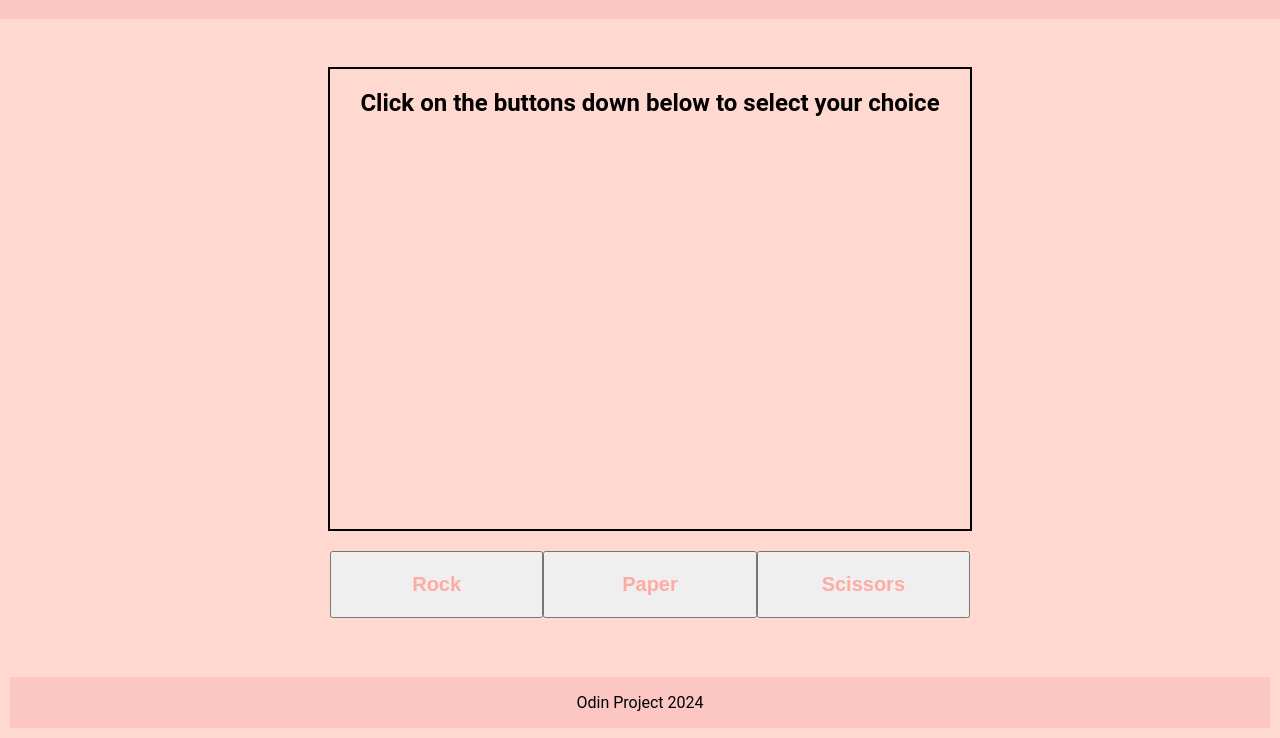
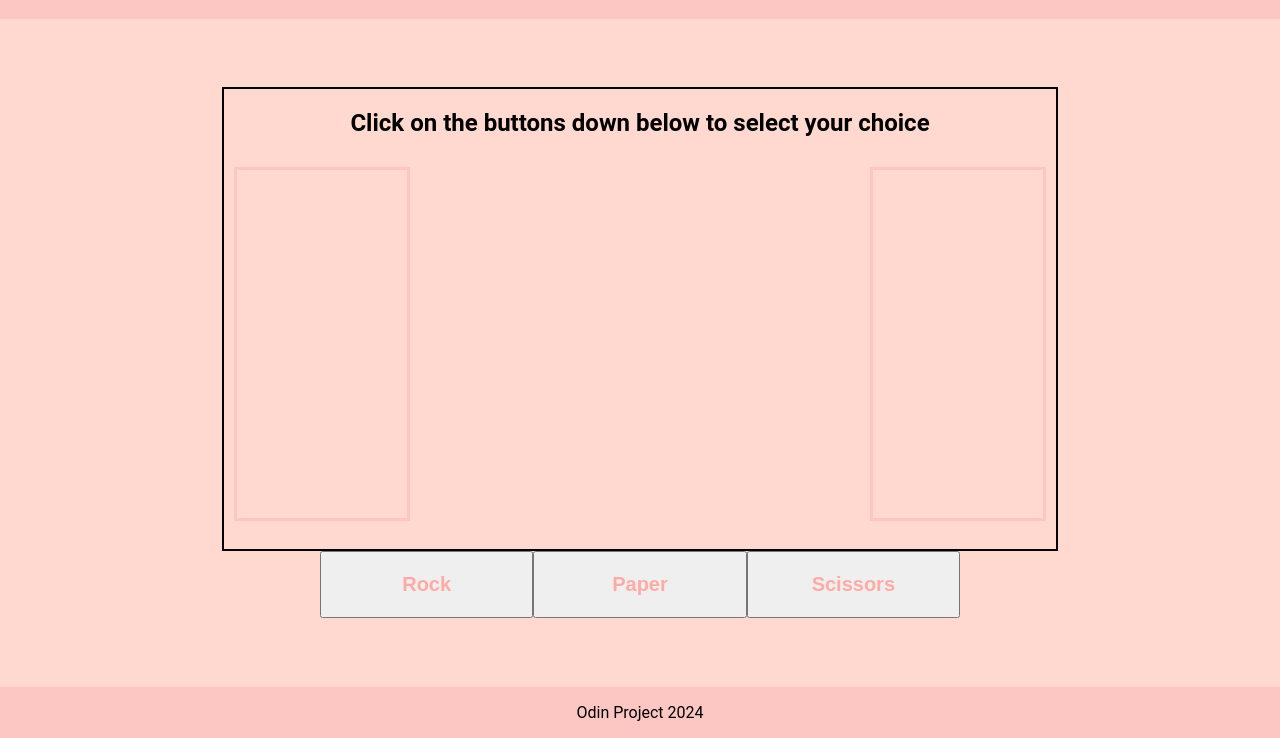
Before and after one commit to AndzhurT/odin-rock-paper-scissors, a plain HTML site: page index.html in a window 1280 px wide. Shown: the part 62-800 px from the top of the page. Drawn offline with Linux system fonts and the light colour scheme.

Commit message:
Add my score and computer's score to the DOM window
Add some styling, specifically for left and right containers

```diff
--- a/index.html
+++ b/index.html
@@ -14,10 +14,20 @@
     <div class="section container">
         <div class="text-output">
             <h2>Click on the buttons down below to select your choice</h2>
-            <p class="humanText"></p>
-            <p class="computerText"></p>
-            <p class="finalRoundText"></p>
-            <div class="finalGameText"></div>
+            <div class="big-container">
+                <div class="leftContainer">
+
+                </div>
+                <div class="mid-container">
+                    <p class="humanText"></p>
+                    <p class="computerText"></p>
+                    <p class="finalRoundText"></p>
+                    <div class="finalGameText"></div>
+                </div>
+
+                <div class="rightContainer">
+                </div>
+            </div>
         </div>
         <div class="buttons">
             <button id="1">Rock</button>
--- a/script.js
+++ b/script.js
@@ -44,8 +44,8 @@ let playGame = () => {
 
     playRound(humanSelection, computerSelection);
 
-    console.log("Your score: " + humanScore);
-    console.log("Computer's score: " + computerScore);
+    humanScoreText.textContent = "Your score: " + humanScore;
+    computerScoreText.textContent = "Computer's score: " + computerScore;
 
     if (humanScore + computerScore == 5) {
         if (humanScore > computerScore) {
@@ -79,19 +79,25 @@ const computerText = document.querySelector(".computerText");
 const computerChoice = document.createElement("span");
 computerChoice.setAttribute("style","color: #ff7d73;");
 
+// human score
+const humanScoreText = document.querySelector(".leftContainer");
+
+// computer score
+const computerScoreText = document.querySelector(".rightContainer");
+
 // final round text
 const finalRoundText = document.querySelector(".finalRoundText");
 
 // final game text / score
 const finalGameText = document.querySelector(".finalGameText");
 const finalGameScore = document.createElement("div");
+finalGameScore.setAttribute("style", "display: flex; align-items: center; flex-direction: column;")
 
 const finalHumanScore = document.createElement("p");
 const finalComputerScore = document.createElement("p");
 
 // buttons
 const buttons = document.querySelectorAll("button");
-
 
 
 function getButtonTarget(e) {
--- a/style.css
+++ b/style.css
@@ -65,13 +65,10 @@ button {
     align-items: center;
     flex-direction: column;
     border: 2px solid black;
-    width: 50%;
+    width: 65%;
     height: 460px; /* 500px - 20px - 20px = 460px */
 }
 
-div {
-    margin: 10px;
-}
 
 .finalGameText {
     display: flex;
@@ -80,3 +77,28 @@ div {
     align-items: center;
     gap: 40px;
 }
+
+.big-container {
+    display: flex;
+    width: 100%;
+}
+
+.mid-container {
+    display: flex;
+    flex-direction: column;
+    justify-content: center;
+    align-items: center;
+    flex: auto;
+}
+
+.leftContainer,
+.rightContainer{
+    display: flex;
+    justify-content: center;
+    align-items: center;
+    border: 3px solid #fcc7c3;
+    height: 338px;
+    padding: 5px;
+    flex-basis: 160px;
+    margin: 10px;
+}
```
